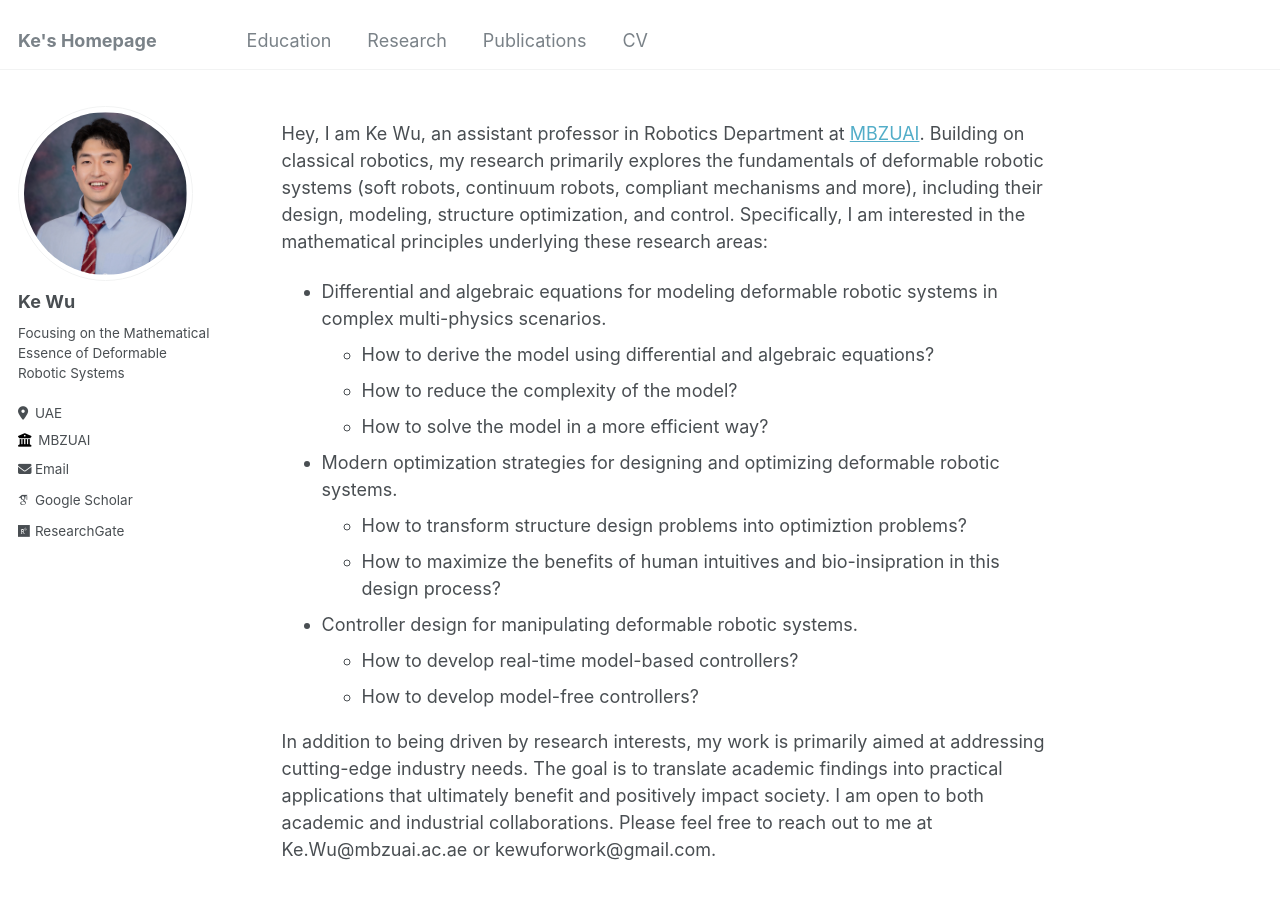
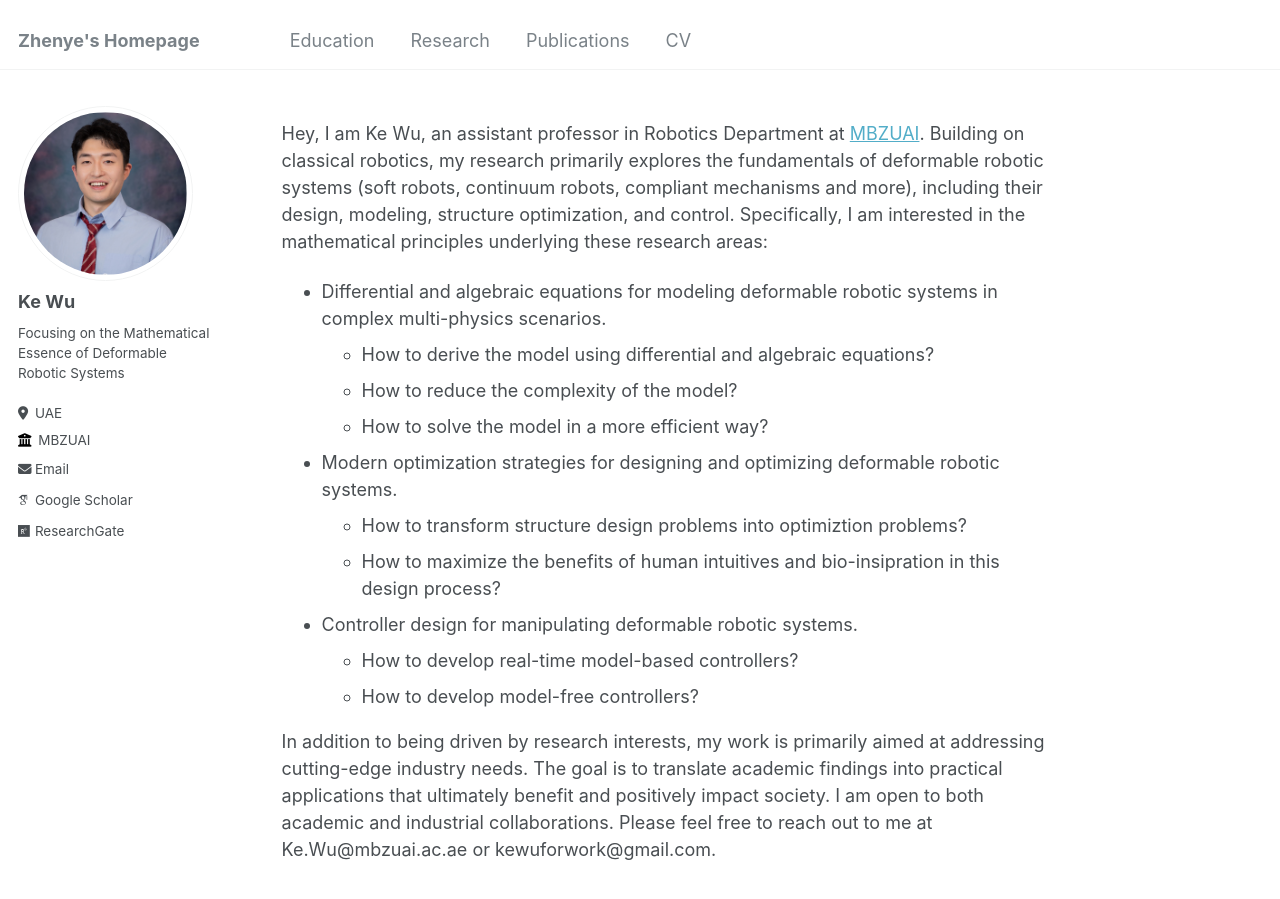
Before and after one commit to Luke-Luo1/lukeluo, a Jekyll site: the page built from _pages/about.md, in a window 1280 px wide and 1076 px high. Shown: the top 899 px of the window. Built offline with Jekyll 4.4.1, drawn with Linux system fonts in a browser that asks for light colours; some web fonts are replaced.

Commit message:
Update _config.yml

```diff
--- a/_config.yml
+++ b/_config.yml
@@ -8,9 +8,9 @@
 
 # Basic Site Settings
 locale                   : "en-US"
-title                    : "Ke's Homepage"
+title                    : "Zhenye's Homepage"
 title_separator          : "-"
-name                     : &name "Ke Wu"
+name                     : &name "Zhenye Luo"
 description              : &description "personal description"
 url                      : https://SobotHub.github.io # the base hostname & protocol for your site e.g. "https://mmistakes.github.io"
 baseurl                  : "" # the subpath of your site, e.g. "/blog"
```
